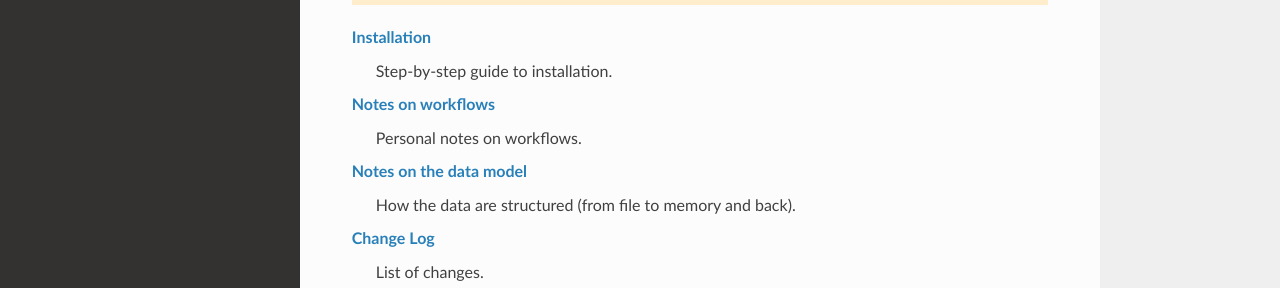
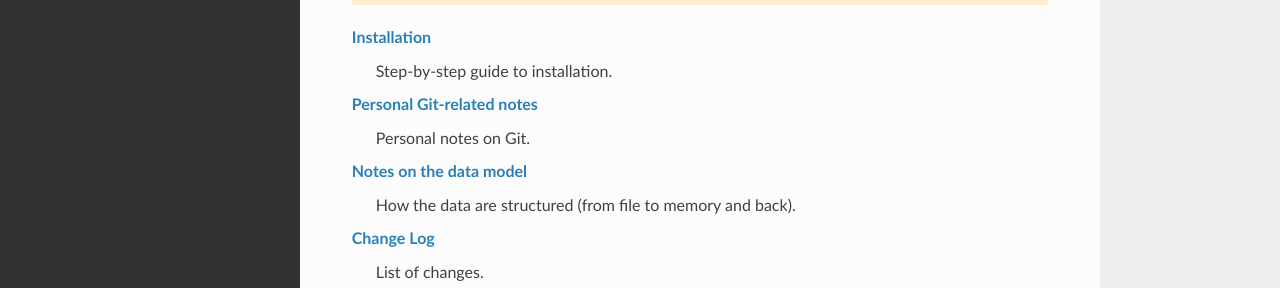
Before and after one commit to maurov/xraysloth, a Sphinx documentation site: the page built from docs/source/index.rst, in a window 1280 px wide and 1178 px high. Shown: the part 485-773 px from the top of the window. Built offline with Sphinx 7.4.7 and the Read the Docs theme 2.0.0, drawn with Linux system fonts in a browser that asks for light colours.

Commit message:
wip: refactoring environment

```diff
--- a/docs/source/index.rst
+++ b/docs/source/index.rst
@@ -35,8 +35,8 @@ Current version is |release|.
 :doc:`installation`
   Step-by-step guide to installation.
 
-:doc:`workflows/index`
-  Personal notes on workflows.
+:doc:`workflows/git`
+  Personal notes on Git.
 
 :doc:`data_model/index`
   How the data are structured (from file to memory and back).
```
Also changed, not shown: 4 other files.
